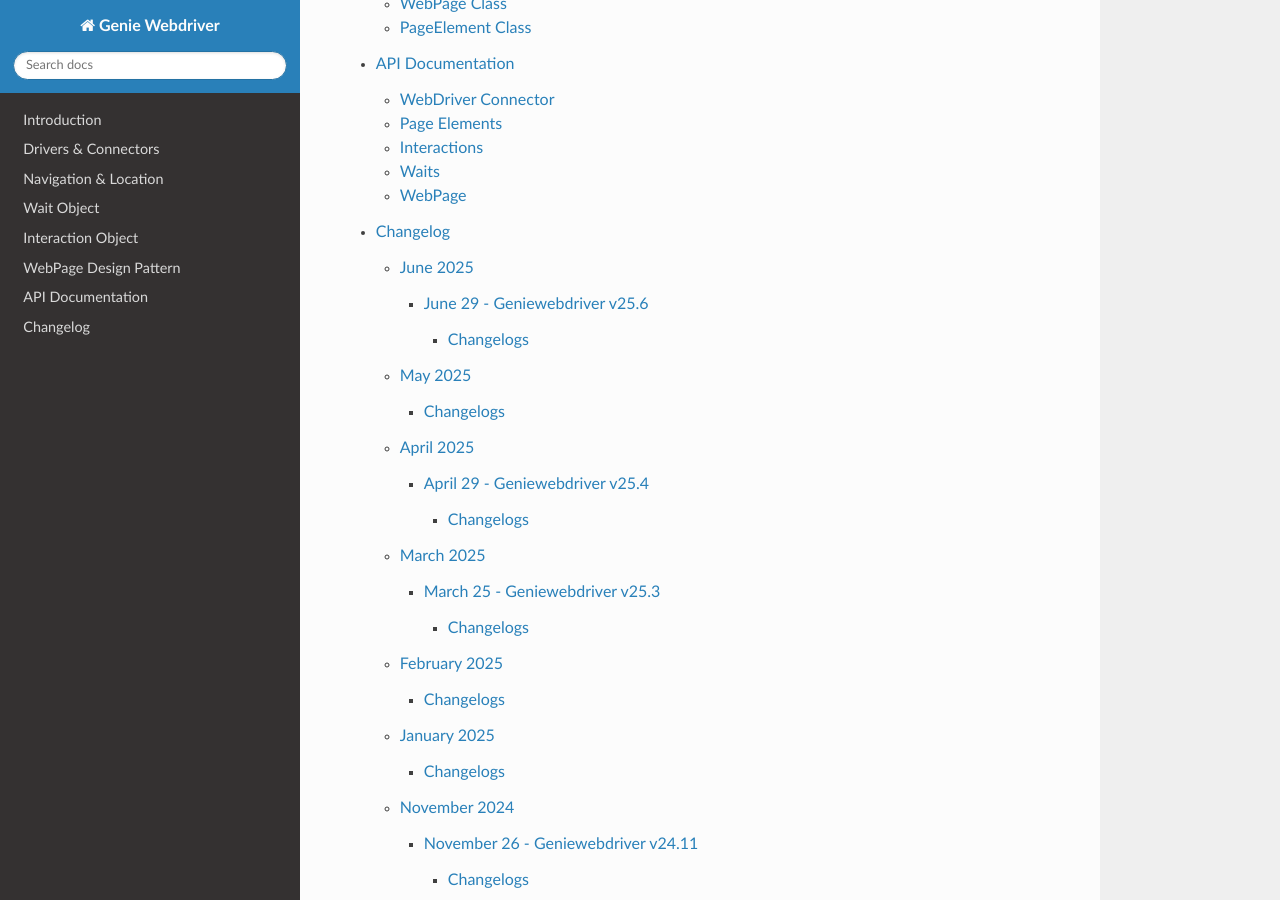
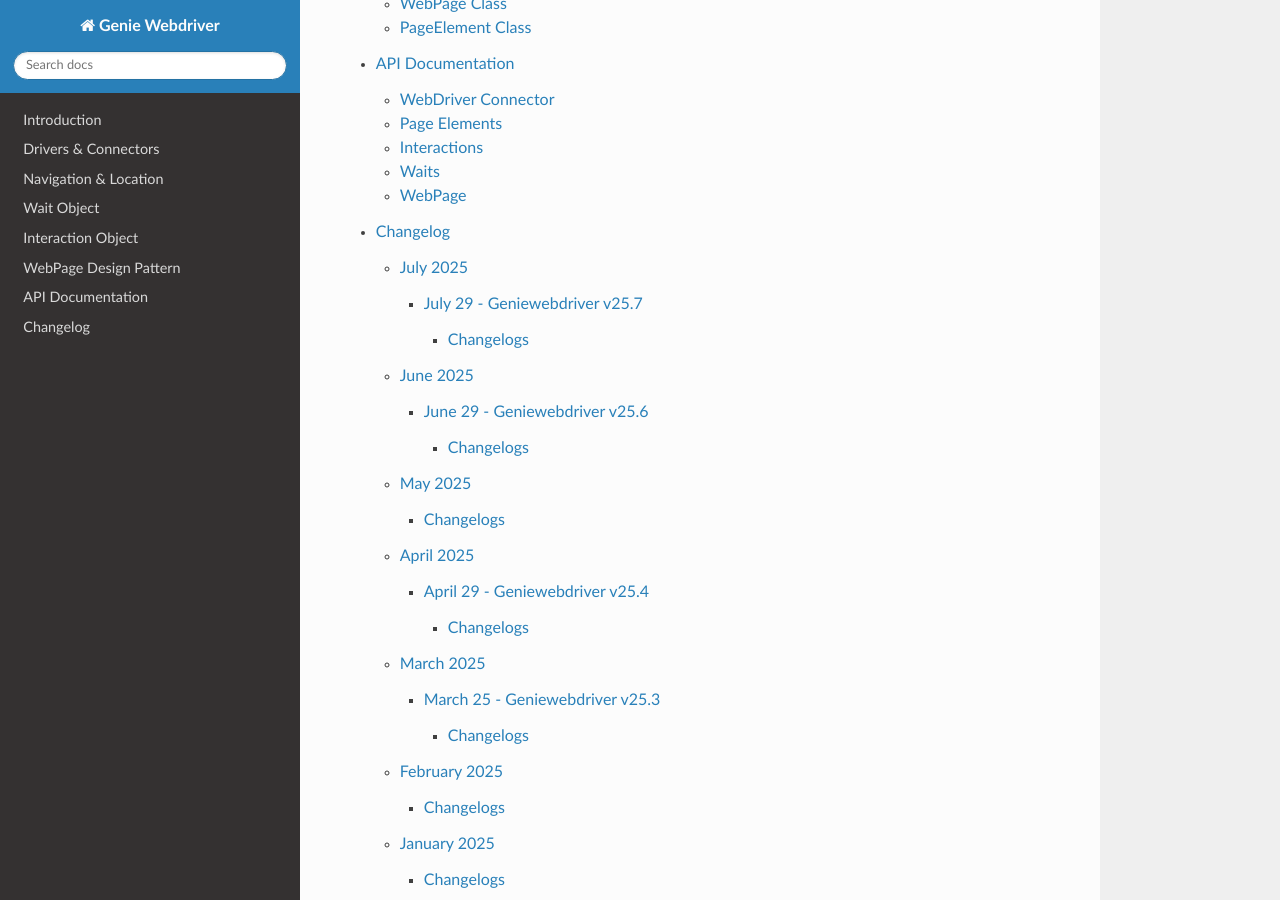
Before and after one commit to CiscoTestAutomation/geniewebdriver, a Sphinx documentation site: the page built from docs/index.rst, in a window 1280 px wide and 900 px high, scrolled down 852 px. Built offline with Sphinx 7.4.7 and the Read the Docs theme 3.1.0, drawn with Linux system fonts in a browser that asks for light colours; pages that are not in the unit, such as notebooks, are missing from menus.

Commit message:
Releasing v25.7

```diff
--- /dev/null
+++ b/docs/changelog/2025/july.rst
@@ -0,0 +1,18 @@
+July 2025
+==========
+
+July 29 - Geniewebdriver v25.7
+------------------------
+
+
+
+.. csv-table:: New Module Versions
+    :header: "Modules", "Version"
+
+    ``genie.webdriver``, v25.7
+
+
+
+
+Changelogs
+^^^^^^^^^^
--- a/docs/changelog/index.rst
+++ b/docs/changelog/index.rst
@@ -4,6 +4,7 @@
 .. toctree::
    :maxdepth: 1
 
+   2025/july
    2025/june
    2025/may
    2025/april
```
